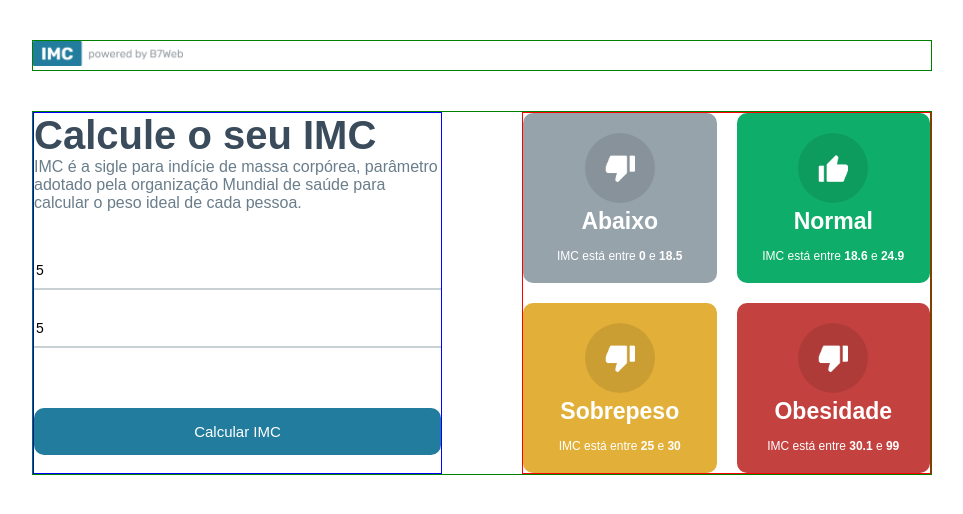
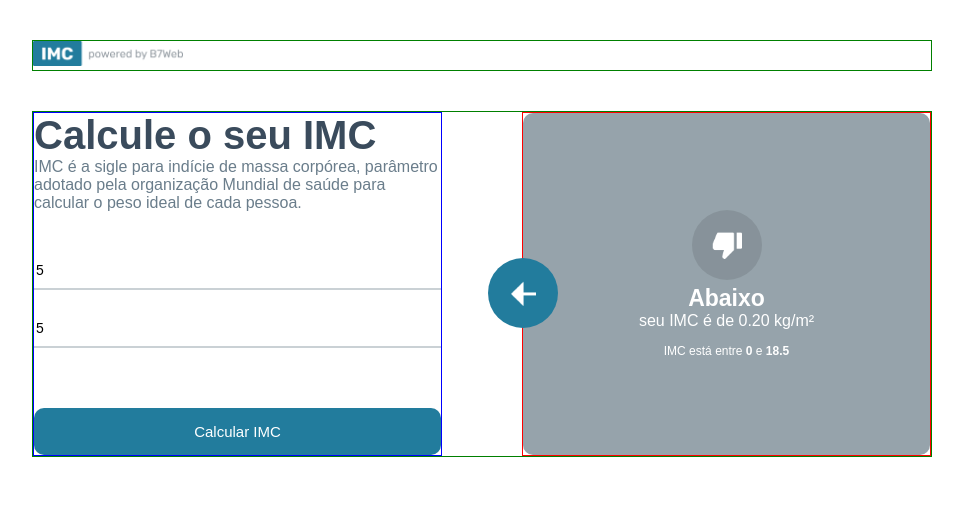
Before and after one commit to dennys-terra/calculadora-de-IMC, a React (Vite) app in the folder calculadora-imc/: page / in a window 1280 px wide. Both pictures are taken after typing "5", "5" into the empty fields and a click on the button "Calcular IMC". Shown: the top 514 px of the page, without its empty margins (158-1121 px from the left). Built offline with nearby package versions, Linux system fonts and the light colour scheme; the HTML template or start-up script is replaced by a standard one.

Commit message:
cria, estiliza e renderiza o lado direito de forma dinâmica (após a interação do usuário)

```diff
--- a/calculadora-imc/src/App.module.css
+++ b/calculadora-imc/src/App.module.css
@@ -80,3 +80,32 @@
     grid-template-columns: repeat(2, 1fr);
     gap: 20px;
 }
+
+.container .rightSide .rightBig {
+    flex: 1;
+    display: flex;
+}
+
+.container .rightSide .rightArrow {
+    position: absolute;
+    background-color: #227c9d;
+    width: 70px;
+    height: 70px;
+    border-radius: 50%;
+    display: flex;
+    justify-content: center;
+    align-items: center;
+    cursor: pointer;
+    margin-left: -35px;
+    margin-top: 145px;
+    transition: all ease .3s;
+}
+
+.container .rightSide .rightArrow:hover {
+    opacity: .7;
+}
+
+.yourImc {
+    font-size: 17px;
+    margin: 10px 0 50px 0;
+}
--- a/calculadora-imc/src/App.tsx
+++ b/calculadora-imc/src/App.tsx
@@ -1,7 +1,8 @@
 import { useState } from 'react'
 import styles from './App.module.css'
 import poweredImage from './assets/powered.png'
-import {  calculateImc, levels } from './helpers/imc'
+import leftArrowImage from './assets/leftarrow.png'
+import {  calculateImc, level, levels } from './helpers/imc'
 import  {GridItem}  from './components/GridItem'
 
 
@@ -9,14 +10,22 @@
 
   const [hightField, setHightField] = useState<number>(0)
   const [weightField, setWeightField] = useState<number>(0)
+  const [toShow, setToShow] = useState<level | null>(null)
 
   const handleCalculateButton = () => {
     if(hightField && weightField){
-      calculateImc(hightField, weightField)
+      setToShow(calculateImc(hightField, weightField))
       console.log('entrou')
+      console.log(toShow)
     }else {
       alert("Digite todos os campos.")
     }
+  }
+
+  const handleBackButton = () => {
+    setToShow(null)
+    setHightField(0)
+    setWeightField(0)
   }
 
   return (
@@ -52,17 +61,26 @@
 
 
       <div className={styles.rightSide}>
-        <div className={styles.gridItem}>
-          {levels.map((item, key) =>
-          (
-            <GridItem key={key} item={item}/>
-          )
-             )}
+        {!toShow &&
+          <div className={styles.gridItem}>
+            {levels.map((item, key) =>
+              <GridItem key={key} item={item}/>
+            )}
           </div>
-        </div>
+        }
+
+        {toShow &&
+          <div className={styles.rightBig}>
+            <div className={styles.rightArrow} onClick={handleBackButton}>
+              {<img src={leftArrowImage} alt='leftArrow' width={25} />}
+            </div>
+            <GridItem item={toShow} />
+          </div>
+        }
+      </div>
       </div>
     </>
-      )
+      );
     }
 
 
--- a/calculadora-imc/src/components/GridItem/GridItem.tsx
+++ b/calculadora-imc/src/components/GridItem/GridItem.tsx
@@ -15,6 +15,14 @@
                 <img src={item.icon === 'up' ? upImage : downImage} alt="" width={30} />
             </div>
             <div className={styles.gridTitle}>{item.title}</div>
+
+            {item.yourImc &&
+            <div className={styles.yourImc}>
+                seu IMC é de {item.yourImc.toFixed(2)} kg/m²
+            </div>
+            }
+
+
             <div className={styles.gridInfo}>
                 <>
                     IMC está entre <strong>{item.imc[0]}</strong> e <strong>{item.imc[1]}</strong>
--- a/calculadora-imc/src/helpers/imc.ts
+++ b/calculadora-imc/src/helpers/imc.ts
@@ -19,9 +19,11 @@
     const imc = weight / (height * height)
     for(const i in levels){
         if(imc >= levels[i].imc[0] && imc < levels[i].imc[1]){
-            levels[i].yourImc = imc
-            console.log( levels[i])
-            return levels[i]
+            const levelsCopy : level = {...levels[i]};
+
+            levelsCopy.yourImc = imc
+            console.log( levelsCopy)
+            return levelsCopy
         }
     }
     return null
```
